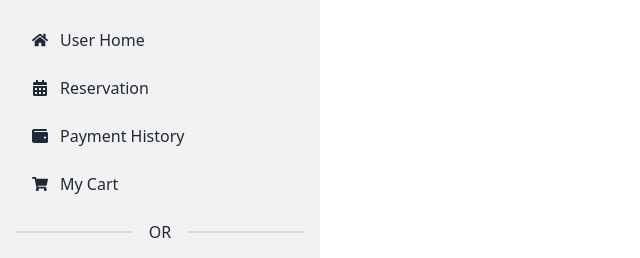
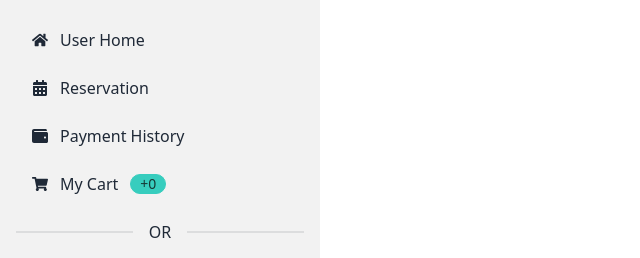
Before and after one commit to sayeed083/bistro-boss-client, a React (Vite) app: page /dashboard in a window 1280 px wide. Shown: the top 258 px of the page, without its empty margins (0-640 px from the left). Built offline with nearby package versions, Linux system fonts and the light colour scheme; no server answers.

Commit message:
Added Badge to Dashboard MyCart side

```diff
--- a/src/Layouts/Dashboard.jsx
+++ b/src/Layouts/Dashboard.jsx
@@ -2,8 +2,10 @@ import { FaCalendarAlt, FaHome, FaShoppingCart, FaWallet } from "react-icons/fa"
 import { NavLink, Outlet } from "react-router-dom";
 import { CgMenuLeftAlt } from "react-icons/cg";
 import { MdFoodBank } from "react-icons/md";
+import useCart from "../hooks/useCart";
 
 const Dashboard = () => {
+    const [cart] = useCart()
     return (
         <div className="drawer drawer-mobile">
             <input id="my-drawer-2" type="checkbox" className="drawer-toggle" />
@@ -23,7 +25,9 @@ const Dashboard = () => {
 
                     <li><NavLink to="/dashboard/history"><FaWallet></FaWallet>Payment History</NavLink></li>
 
-                    <li><NavLink to="/dashboard/mycart"><FaShoppingCart></FaShoppingCart>My Cart</NavLink></li>
+                    <li><NavLink to="/dashboard/mycart"><FaShoppingCart></FaShoppingCart>My Cart
+                    <span className="badge badge-accent">+{cart?.length || 0}</span>
+                    </NavLink></li>
 
                     <div className="divider">OR</div>
 
```
